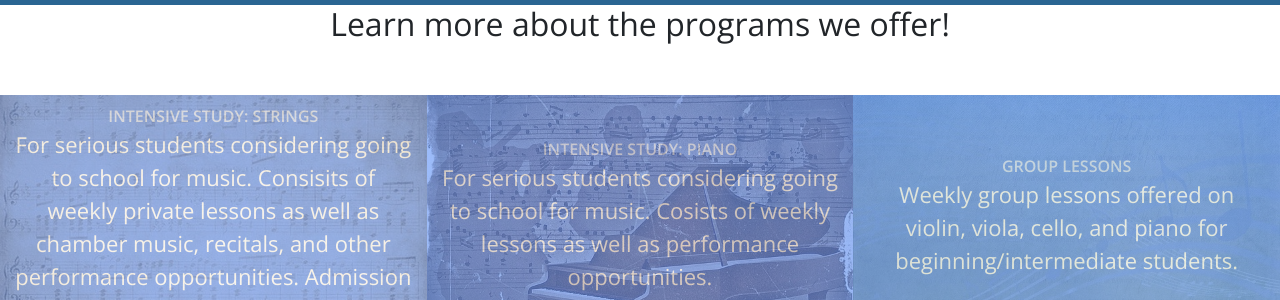
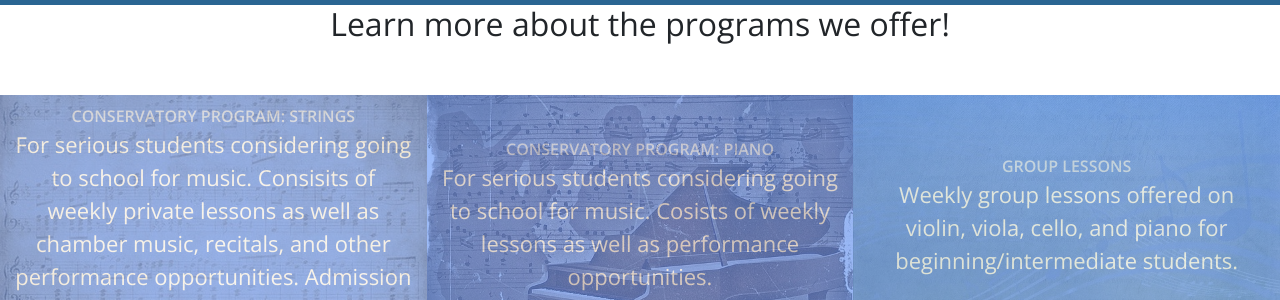
Before and after one commit to alexauden/alexauden.github.io, a Jekyll site: the page index.html, which Jekyll copies as it is, in a window 1280 px wide and 900 px high, scrolled down 1189 px. Shown: the part 155-455 px from the top of the window. Built offline with Jekyll 4.4.1, drawn with Linux system fonts in a browser that asks for light colours; nearby versions of some CDN libraries; library files that are not in the unit come from our copies.

Commit message:
Update index.html

```diff
--- a/index.html
+++ b/index.html
@@ -82,7 +82,7 @@
         </button>
       </div>
           <div class="editinfo">
-                <form action="loginfunctions.php" method="post">
+                <form action="clientinfo.html" method="post">
                       <div class="beginenroll">
                           <h6>Enter your email below to begin</h6>
                           <button type="submit" class="btn-beginenroll" name="login" style="float: right">Continue</button>
@@ -130,7 +130,7 @@
               <div class="portfolio-box-caption">
                 <div class="portfolio-box-caption-content">
                   <div class="project-category text-faded">
-                    Intensive study: Strings
+                    Conservatory Program: Strings
                   </div>
                   <div class="project-name">
                     For serious students considering going to school for music. Consisits of weekly private lessons as well as chamber music, recitals, and other performance opportunities. Admission is by audition only
@@ -145,7 +145,7 @@
               <div class="portfolio-box-caption">
                 <div class="portfolio-box-caption-content">
                   <div class="project-category text-faded">
-                    Intensive Study: Piano
+                    Conservatory Program: Piano
                   </div>
                   <div class="project-name">
                     For serious students considering going to school for music. Cosists of weekly lessons as well as performance opportunities.
```
